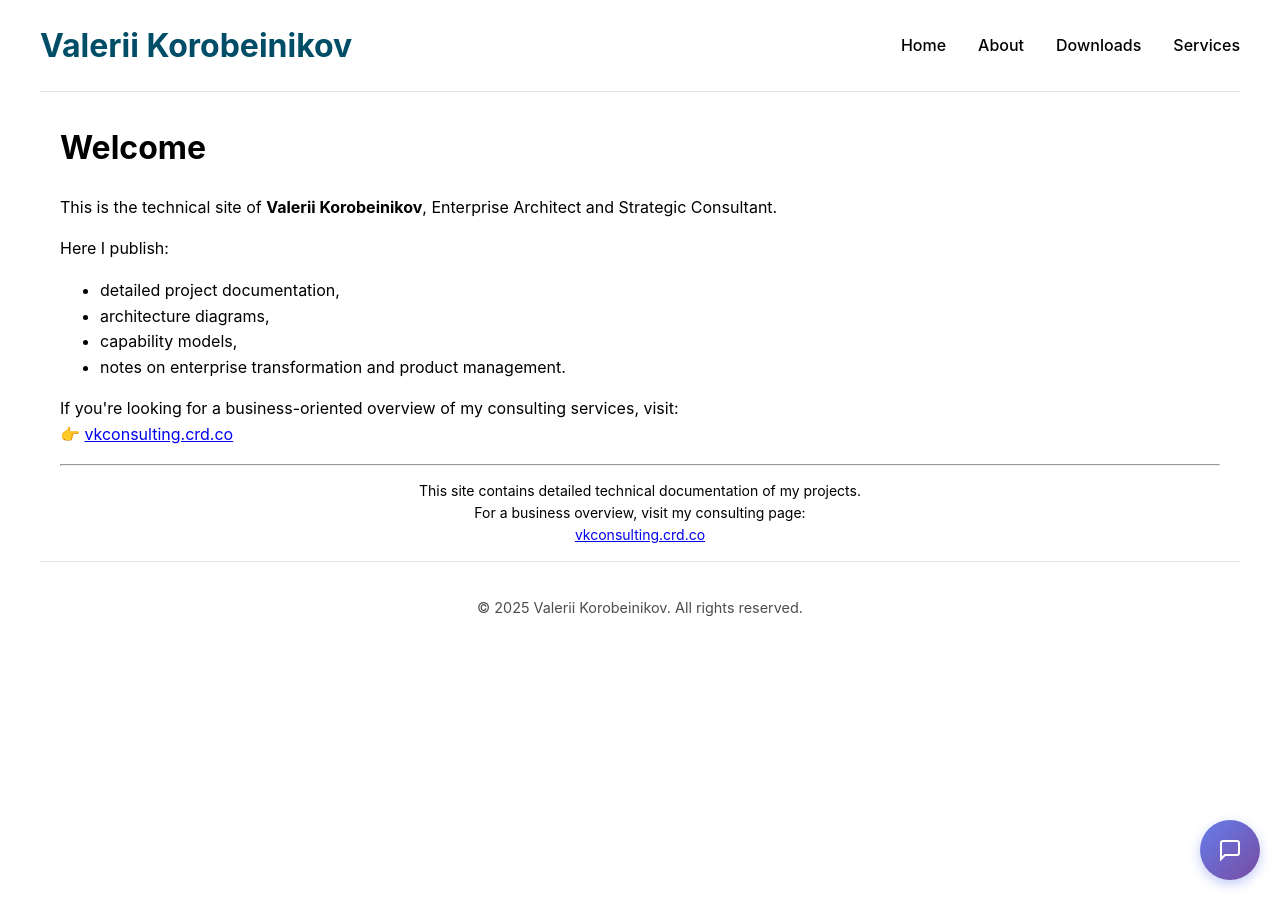
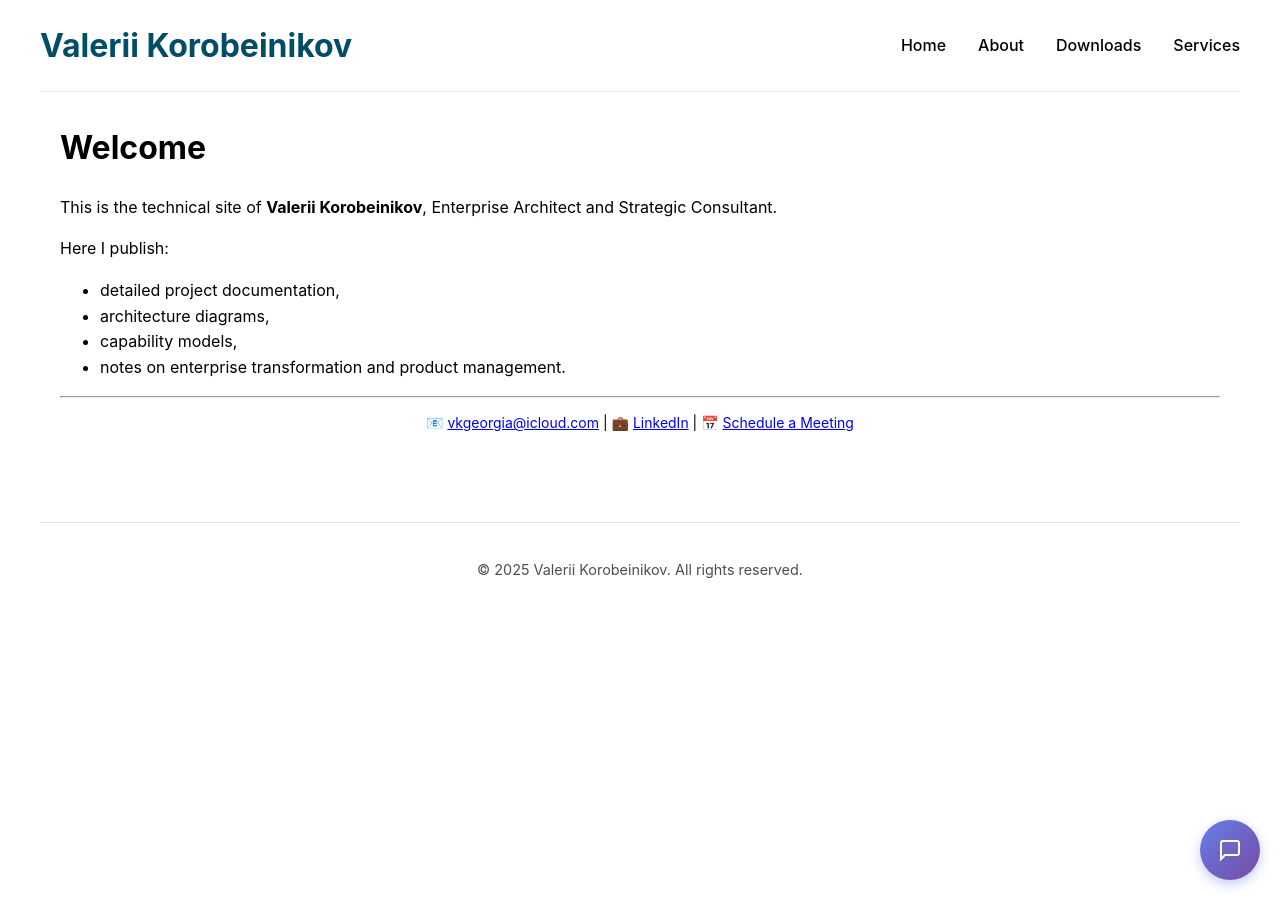
Before and after one commit to vkgeorgia/vkgeorgia.github.io, a Jekyll site: the page built from index.html, in a window 1280 px wide. Built offline with Jekyll 4.4.1, drawn with Linux system fonts in a browser that asks for light colours.

Commit message:
Contacts line updated

```diff
--- a/index.html
+++ b/index.html
@@ -7,7 +7,8 @@ description: "Enterprise Architect and IT Consultant"
 <div class="home">
   <h1>Welcome</h1>
 
-  <p>This is the technical site of <strong>Valerii Korobeinikov</strong>, Enterprise Architect and Strategic Consultant.</p>
+  <p>This is the technical site of <strong>Valerii Korobeinikov</strong>, Enterprise Architect and Strategic Consultant.
+  </p>
 
   <p>Here I publish:</p>
   <ul>
@@ -17,14 +18,11 @@ description: "Enterprise Architect and IT Consultant"
     <li>notes on enterprise transformation and product management.</li>
   </ul>
 
-  <p>If you're looking for a business-oriented overview of my consulting services, visit:<br>
-  👉 <a href="https://vkconsulting.crd.co/" target="_blank">vkconsulting.crd.co</a></p>
-
   <hr>
 
-  <p style="text-align: center; font-size: 14px;">
-    This site contains detailed technical documentation of my projects.<br>
-    For a business overview, visit my consulting page:<br>
-    <a href="https://vkconsulting.crd.co/" target="_blank">vkconsulting.crd.co</a>
+  <p align="center" style="font-size: 14px;">
+    📧 <a href="mailto:vkgeorgia@icloud.com">vkgeorgia@icloud.com</a> |
+    💼 <a href="https://www.linkedin.com/in/valeriikorobeinikov/" target="_blank">LinkedIn</a> |
+    📅 <a href="https://calendar.app.google/YwmXZytfSQ2qWX4Z7" target="_blank">Schedule a Meeting</a>
   </p>
 </div>
```
Also changed, not shown: about.md (+4 -8 lines).
